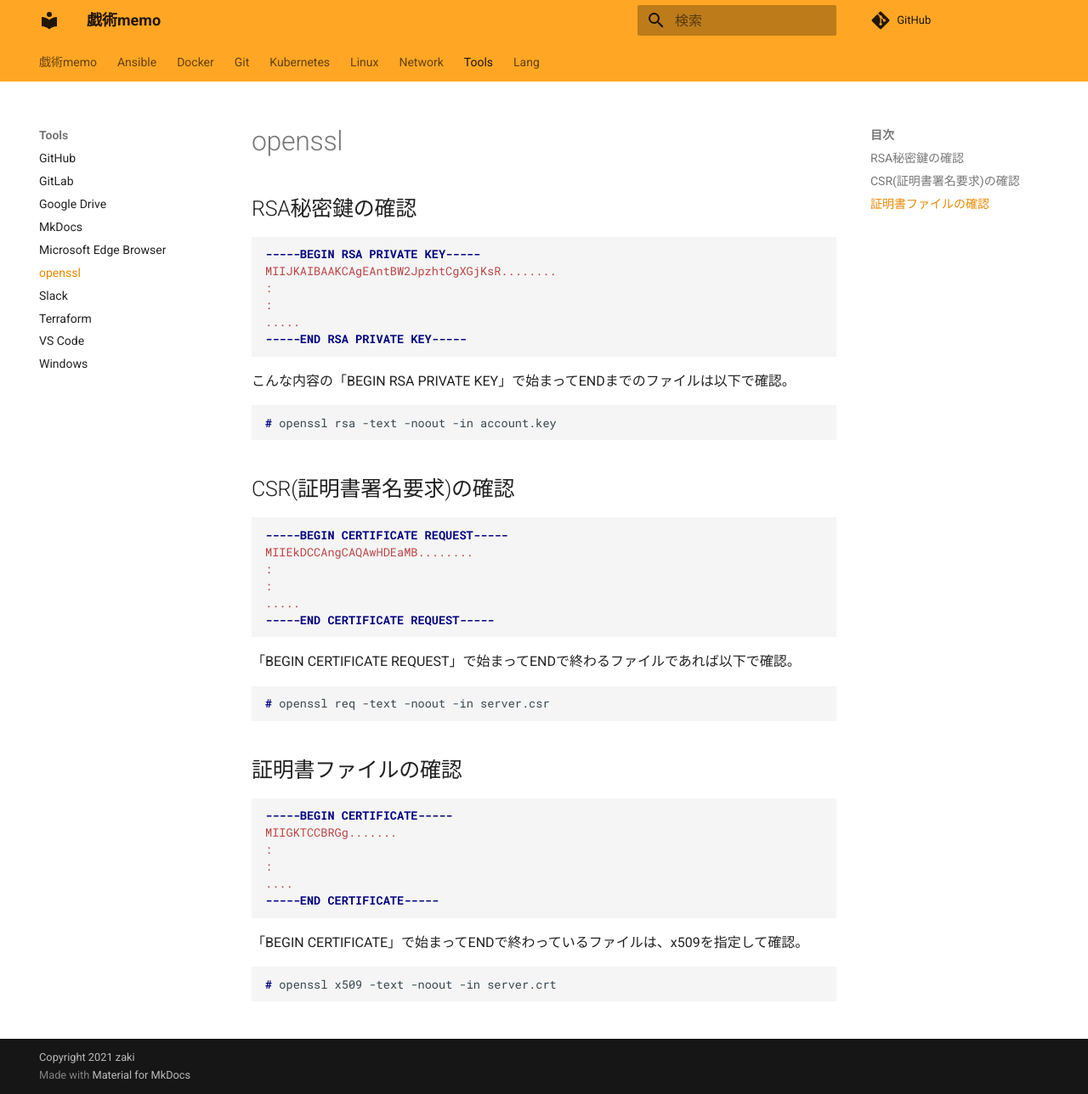
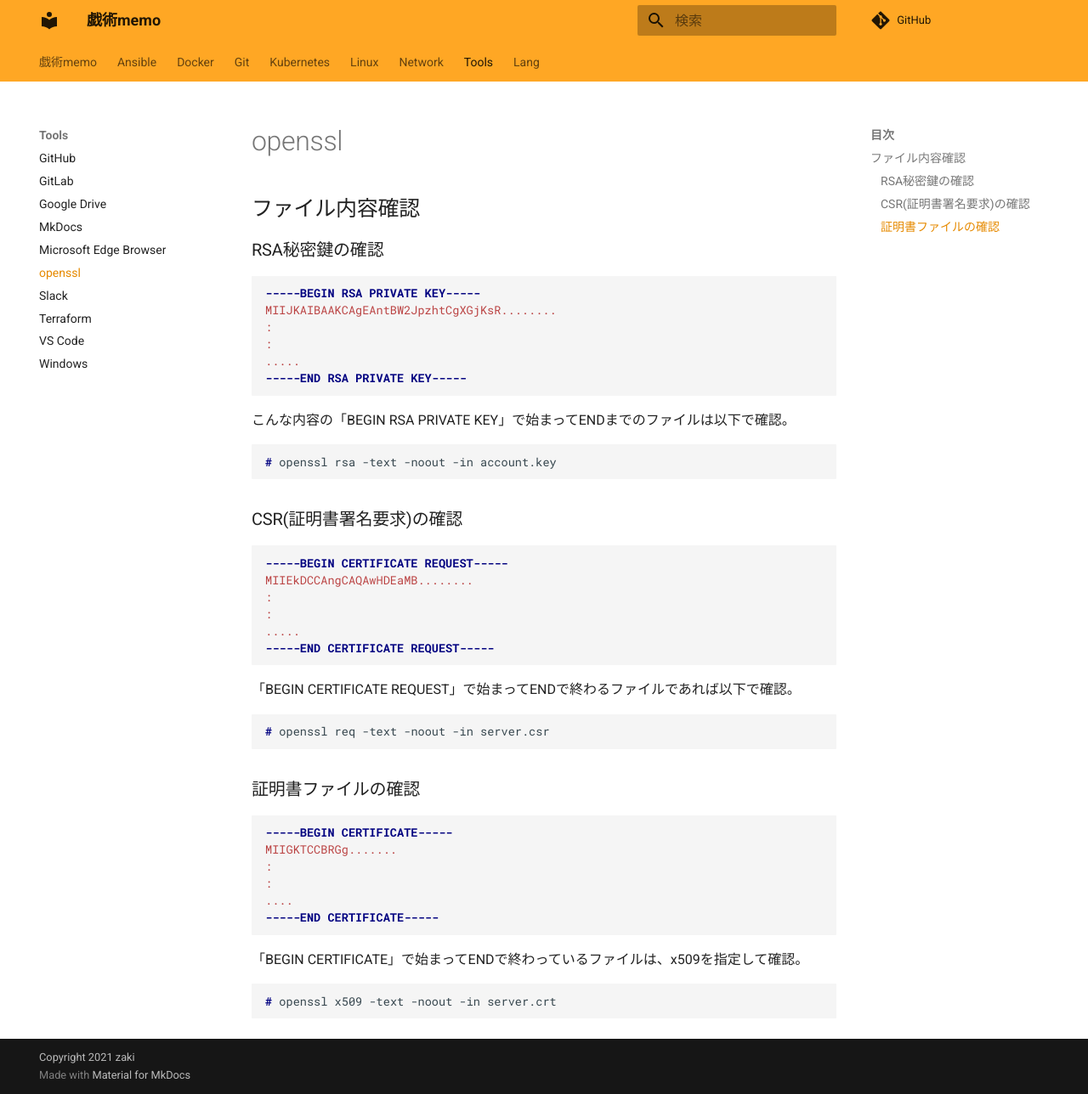
Before and after one commit to zaki-lknr/docs, an MkDocs documentation site: the page built from docs/Tools/openssl.md, in a window 1280 px wide and 1288 px high. Shown: the whole window at 85% size. Built offline with MkDocs 1.6.1 and Material for MkDocs 9.7.7, drawn with Linux system fonts in a browser that asks for light colours; comment, search, counter and statistics services are not loaded.

Commit message:
update: tools/openssl 節構成修正

````diff
--- a/docs/Tools/openssl.md
+++ b/docs/Tools/openssl.md
@@ -1,6 +1,8 @@
 # openssl
 
-## RSA秘密鍵の確認
+## ファイル内容確認
+
+### RSA秘密鍵の確認
 
 ```
 -----BEGIN RSA PRIVATE KEY-----
@@ -17,7 +19,7 @@ MIIJKAIBAAKCAgEAntBW2JpzhtCgXGjKsR........
 # openssl rsa -text -noout -in account.key
 ```
 
-## CSR(証明書署名要求)の確認
+### CSR(証明書署名要求)の確認
 
 ```
 -----BEGIN CERTIFICATE REQUEST-----
@@ -34,7 +36,7 @@ MIIEkDCCAngCAQAwHDEaMB........
 # openssl req -text -noout -in server.csr
 ```
 
-## 証明書ファイルの確認
+### 証明書ファイルの確認
 
 ```
 -----BEGIN CERTIFICATE-----
````
